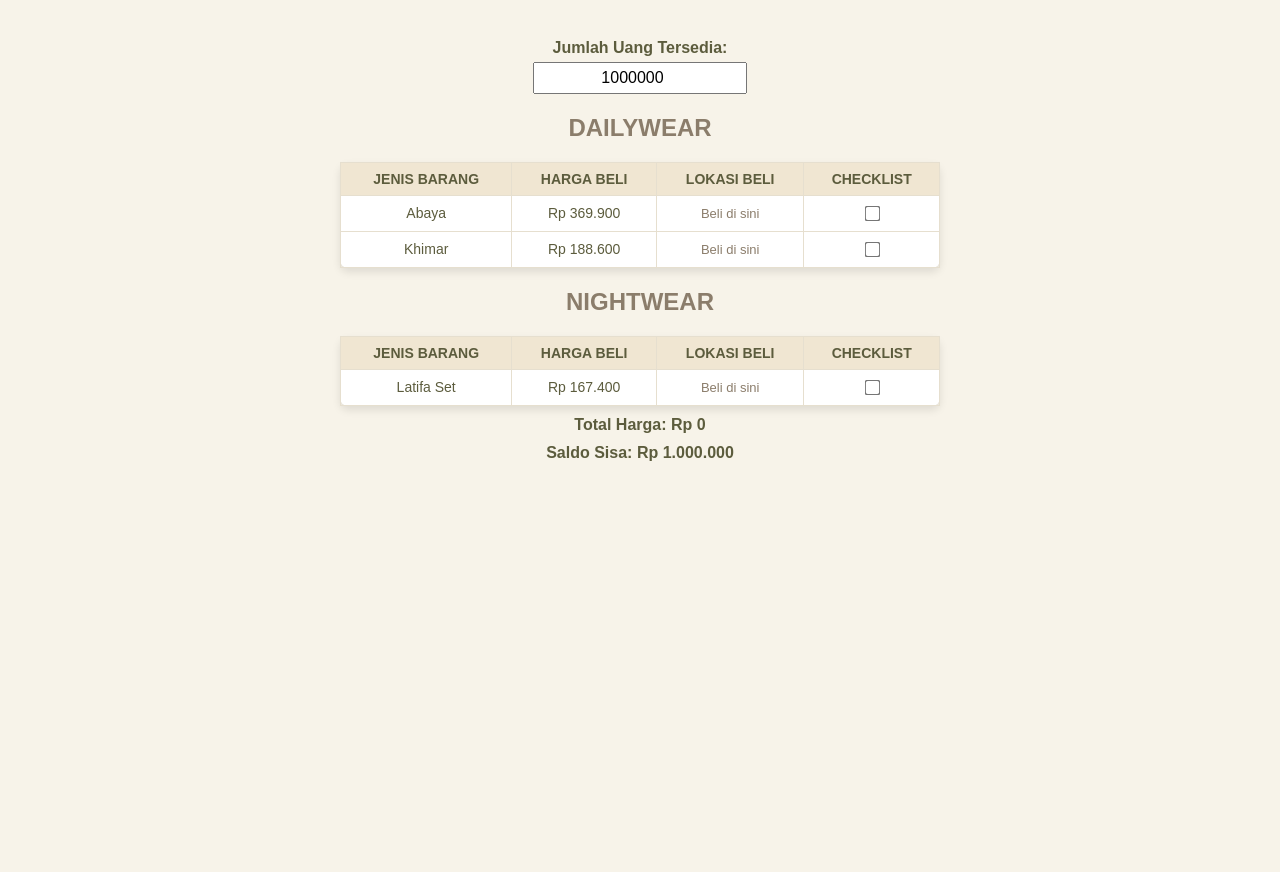
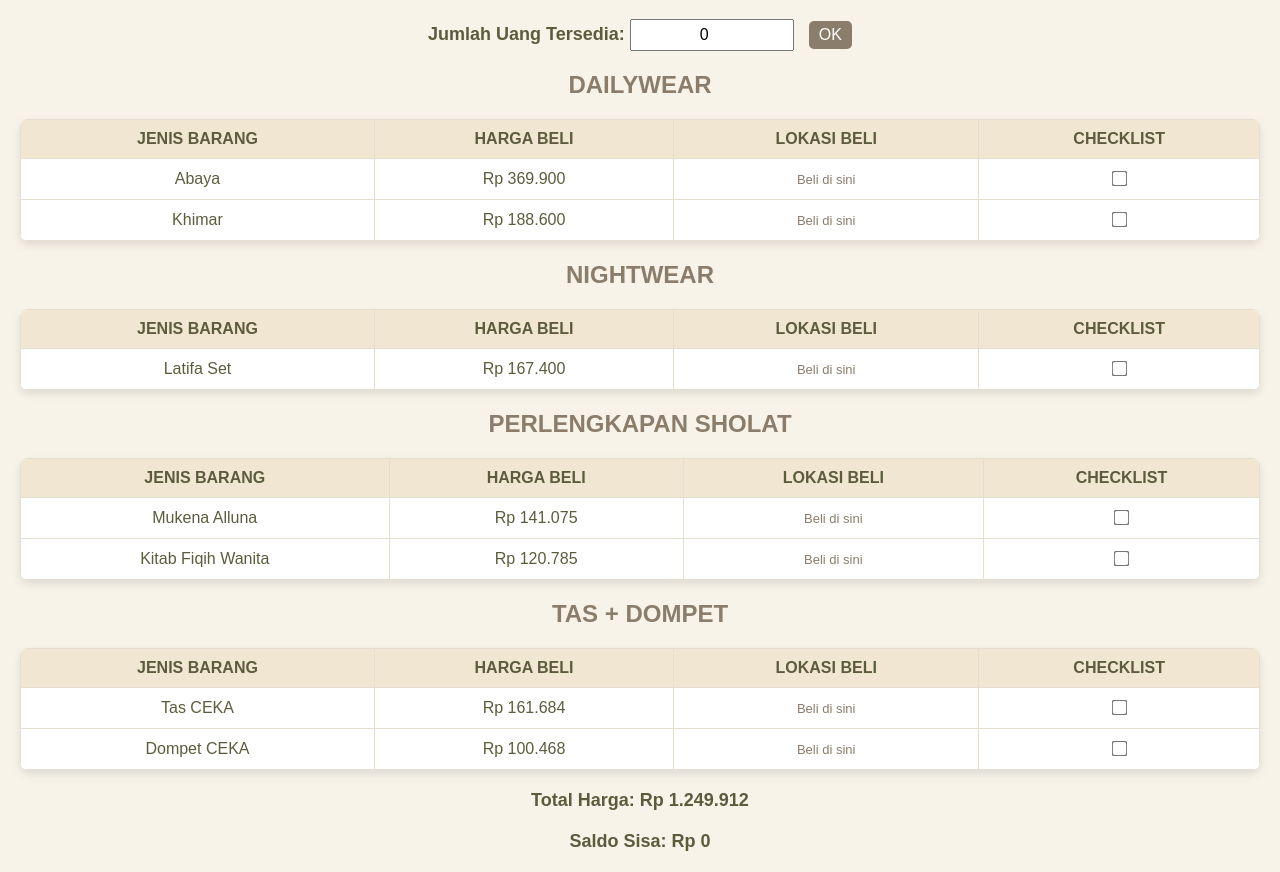
Before and after one commit to afbrn26/seserahan, a plain HTML site: page index.html in a window 1280 px wide. Shown: the part 61-933 px from the top of the page. Before the commit the page ends 800 px from the top, so only its background shows below. Drawn offline with Linux system fonts and the light colour scheme.

Commit message:
Update index.html

```diff
--- a/index.html
+++ b/index.html
@@ -9,7 +9,7 @@
             font-family: Arial, sans-serif;
             background-color: #f7f3e9;
             color: #5c5c3d;
-            margin: 10px;
+            margin: 20px;
         }
         h1 {
             text-align: center;
@@ -20,37 +20,19 @@
             text-align: center;
             text-transform: uppercase;
         }
-        .container {
-            max-width: 600px;
-            margin: auto;
-            padding: 10px;
-        }
-        .saldo {
-            text-align: center;
-            font-size: 16px;
-            font-weight: bold;
-            margin-top: 10px;
-        }
-        input[type="number"] {
-            width: 100%;
-            max-width: 200px;
-            padding: 5px;
-            font-size: 16px;
-            text-align: center;
-            margin-top: 5px;
-        }
         table {
             width: 100%;
             border-collapse: collapse;
             background-color: #fff;
             border-radius: 8px;
+            overflow: hidden;
             box-shadow: 0 4px 8px rgba(0, 0, 0, 0.1);
+            margin-bottom: 20px;
         }
         th, td {
             border: 1px solid #e6dfcf;
-            padding: 8px;
+            padding: 10px;
             text-align: center;
-            font-size: 14px;
         }
         th {
             background-color: #f0e6d2;
@@ -58,7 +40,7 @@
         td a {
             color: #8b7d6b;
             text-decoration: none;
-            font-size: 13px; /* Ukuran font link lebih kecil */
+            font-size: 13px;
         }
         td a:hover {
             text-decoration: underline;
@@ -71,42 +53,46 @@
             transform: scale(1.2);
             cursor: pointer;
         }
-        .total-harga, .saldo-sisa {
+        .saldo-container {
             text-align: center;
-            font-size: 16px;
+            font-size: 18px;
             font-weight: bold;
-            margin-top: 10px;
-        }
-        @media (max-width: 600px) {
-            h1, h2 {
-                font-size: 18px;
-            }
-            th, td {
-                font-size: 12px;
-                padding: 6px;
+            margin-bottom: 20px;
         }
         input[type="number"] {
-                font-size: 14px;
+            width: 150px;
             padding: 5px;
+            font-size: 16px;
+            text-align: center;
         }
+        button {
+            padding: 5px 10px;
+            font-size: 16px;
+            cursor: pointer;
+            background-color: #8b7d6b;
+            color: white;
+            border: none;
+            border-radius: 5px;
+            margin-left: 10px;
+        }
+        button:hover {
+            background-color: #6c6254;
         }
     </style>
 </head>
 <body>
-
     <h1>Daftar Seserahan Destya</h1>
 
-    <div class="container">
-        <div class="saldo">
-            <label for="saldo-awal">Jumlah Uang Tersedia:</label><br>
-            <input type="number" id="saldo-awal" value="1000000">
+    <div class="saldo-container">
+        <label for="saldo-awal">Jumlah Uang Tersedia:</label>
+        <input type="number" id="saldo-awal" value="0">
+        <button onclick="updateSaldo()">OK</button>
     </div>
 
     <div id="kelompok-seserahan"></div>
 
-        <div class="total-harga">Total Harga: <span id="total-harga">Rp 0</span></div>
-        <div class="saldo-sisa">Saldo Sisa: <span id="saldo-sisa">Rp 0</span></div>
-    </div>
+    <div class="saldo-container">Total Harga: <span id="total-harga">Rp 0</span></div>
+    <div class="saldo-container">Saldo Sisa: <span id="saldo-sisa">Rp 0</span></div>
 
     <script>
         const seserahan = [
@@ -121,6 +107,20 @@
                 kelompok: "Nightwear",
                 items: [
                     { jenis: "Latifa Set", harga: 167400, lokasi: "https://id.shp.ee/yFqhNGM" }
+                ]
+            },
+            {
+                kelompok: "Perlengkapan Sholat",
+                items: [
+                    { jenis: "Mukena Alluna", harga: 141075, lokasi: "https://id.shp.ee/hiHtUHX"},
+                    { jenis: "Kitab Fiqih Wanita", harga: 120785, lokasi: "https://id.shp.ee/GphiXm2"}
+                ]
+            },
+            {
+                kelompok: "Tas + Dompet",
+                items: [
+                    { jenis: "Tas CEKA", harga: 161684, lokasi: "https://id.shp.ee/vTqKXi3" },
+                    { jenis: "Dompet CEKA", harga: 100468, lokasi: "https://id.shp.ee/yGqFBqy" }
                 ]
             }
         ];
@@ -137,18 +137,24 @@
             return 'Rp ' + angka.toLocaleString('id-ID');
         }
 
+        function hitungTotalHarga() {
+            let total = seserahan.reduce((acc, kelompok) =>
+                acc + kelompok.items.reduce((sum, item) => sum + item.harga, 0), 0);
+            document.getElementById('total-harga').textContent = formatRupiah(total);
+        }
+
         function hitungSaldoSisa() {
-            let saldoAwal = parseInt(document.getElementById('saldo-awal').value) || 0;
-            let totalDikurangi = Object.keys(checklistStatus).reduce((total, key) => {
+            let saldoAwal = parseInt(localStorage.getItem('saldoAwal')) || 0;
+            let totalDikurangi = 0;
+            for (const key in checklistStatus) {
                 if (checklistStatus[key]) {
-                    let [kelompokIndex, itemIndex] = key.split('-').map(Number);
-                    total += seserahan[kelompokIndex].items[itemIndex].harga;
+                    const [kelompokIndex, itemIndex] = key.split('-').map(Number);
+                    totalDikurangi += seserahan[kelompokIndex].items[itemIndex].harga;
                 }
-                return total;
-            }, 0);
-
+            }
             let saldoSisa = saldoAwal - totalDikurangi;
             document.getElementById('saldo-sisa').textContent = formatRupiah(saldoSisa);
+            document.getElementById('saldo-terbaru').textContent = formatRupiah(saldoAwal);
         }
 
         const checklistStatus = loadChecklistStatus();
@@ -182,6 +188,7 @@
                 table.appendChild(tbody);
                 container.appendChild(table);
             });
+            hitungTotalHarga();
             hitungSaldoSisa();
         }
 
@@ -192,14 +199,15 @@
         }
 
         function updateSaldo() {
+            let saldoAwal = parseInt(document.getElementById('saldo-awal').value) || 0;
+            localStorage.setItem('saldoAwal', saldoAwal);
             hitungSaldoSisa();
         }
 
-        document.getElementById('saldo-awal').addEventListener('input', hitungSaldoSisa);
-        document.getElementById('saldo-awal').addEventListener('change', hitungSaldoSisa);
-
+        window.onload = function() {
+            document.getElementById('saldo-awal').value = localStorage.getItem('saldoAwal') || 0;
             renderSeserahan();
+        };
     </script>
-
 </body>
 </html>
```
Lines whose indentation alone changed are shown as unchanged.
